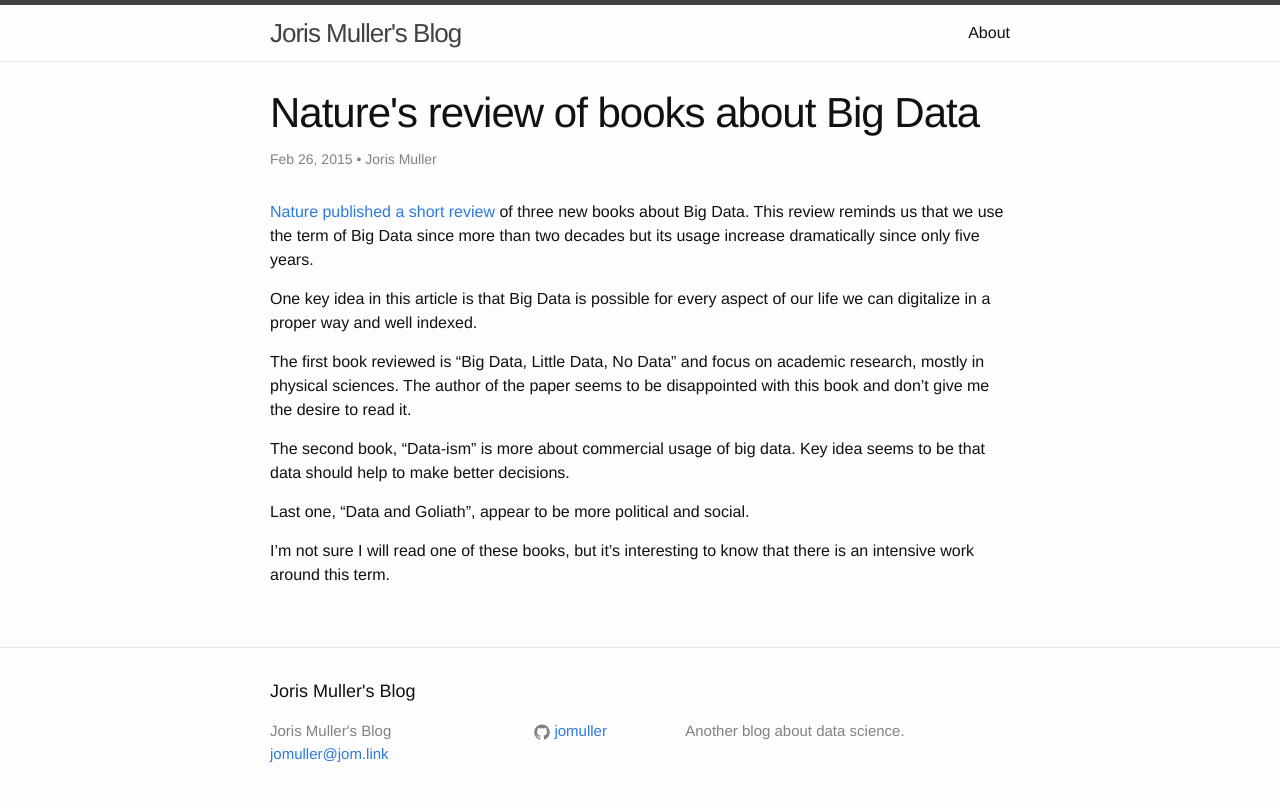
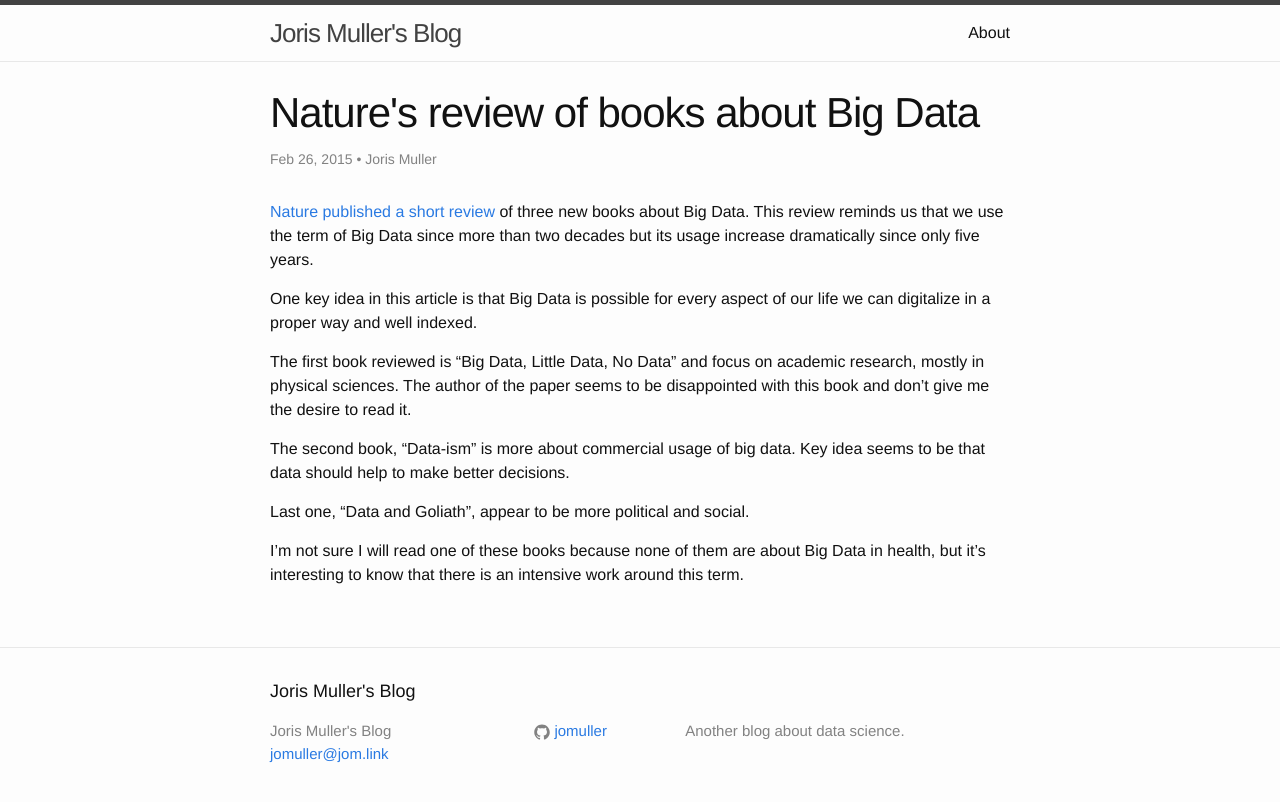
Before and after one commit to davan690/jomuller.github.io, a Jekyll site: the page built from _posts/2015-02-26-reading-note-review-book-bigdata.md, in a window 1280 px wide. Shown: the top 802 px of the page. Built offline with Jekyll 4.4.1, drawn with Linux system fonts in a browser that asks for light colours; Markdown is read by kramdown in place of the engine named in the settings.

Commit message:
nature bigdata

```diff
--- a/_posts/2015-02-26-reading-note-review-book-bigdata.md
+++ b/_posts/2015-02-26-reading-note-review-book-bigdata.md
@@ -19,4 +19,4 @@ The second book, "Data-ism" is more about commercial usage of big data. Key idea
 
 Last one, "Data and Goliath", appear to be more political and social.
 
-I'm not sure I will read one of these books, but it's interesting to know that there is an intensive work around this term.
+I'm not sure I will read one of these books because none of them are about Big Data in health, but it's interesting to know that there is an intensive work around this term.
```
